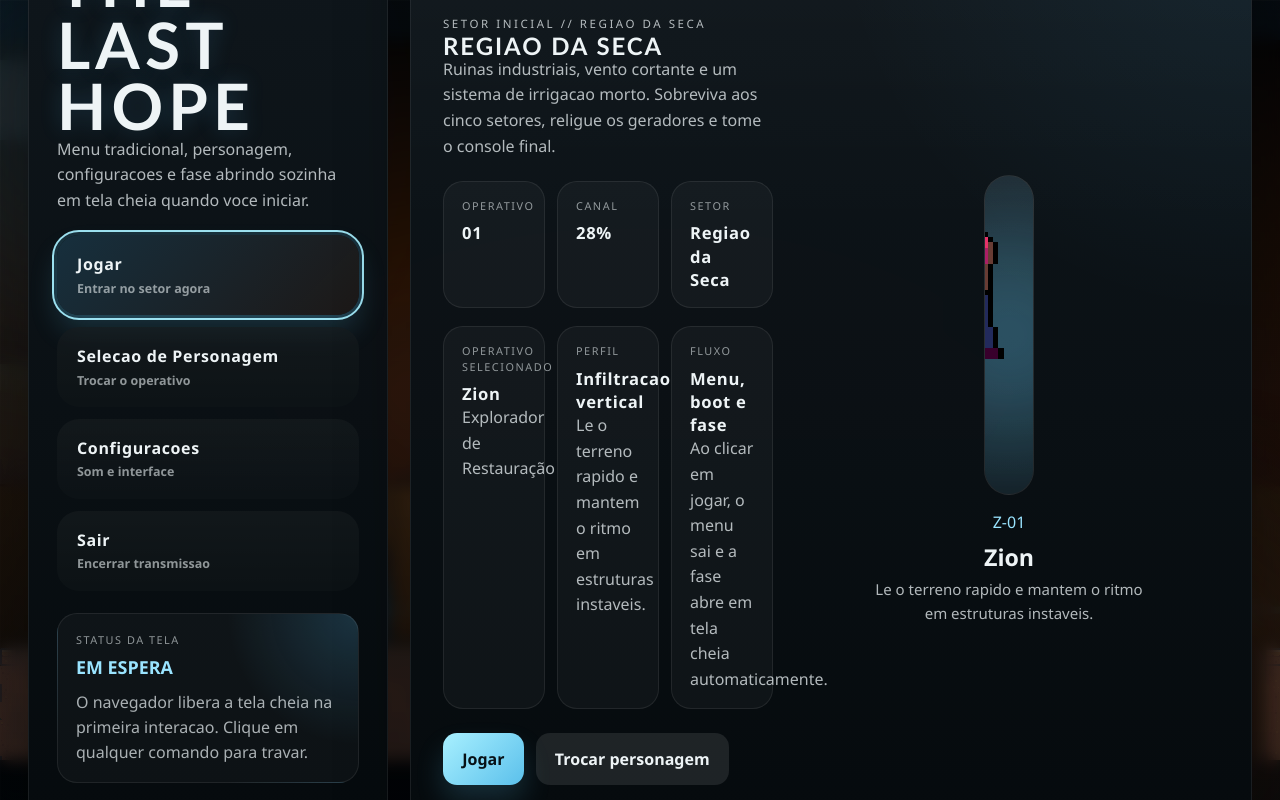
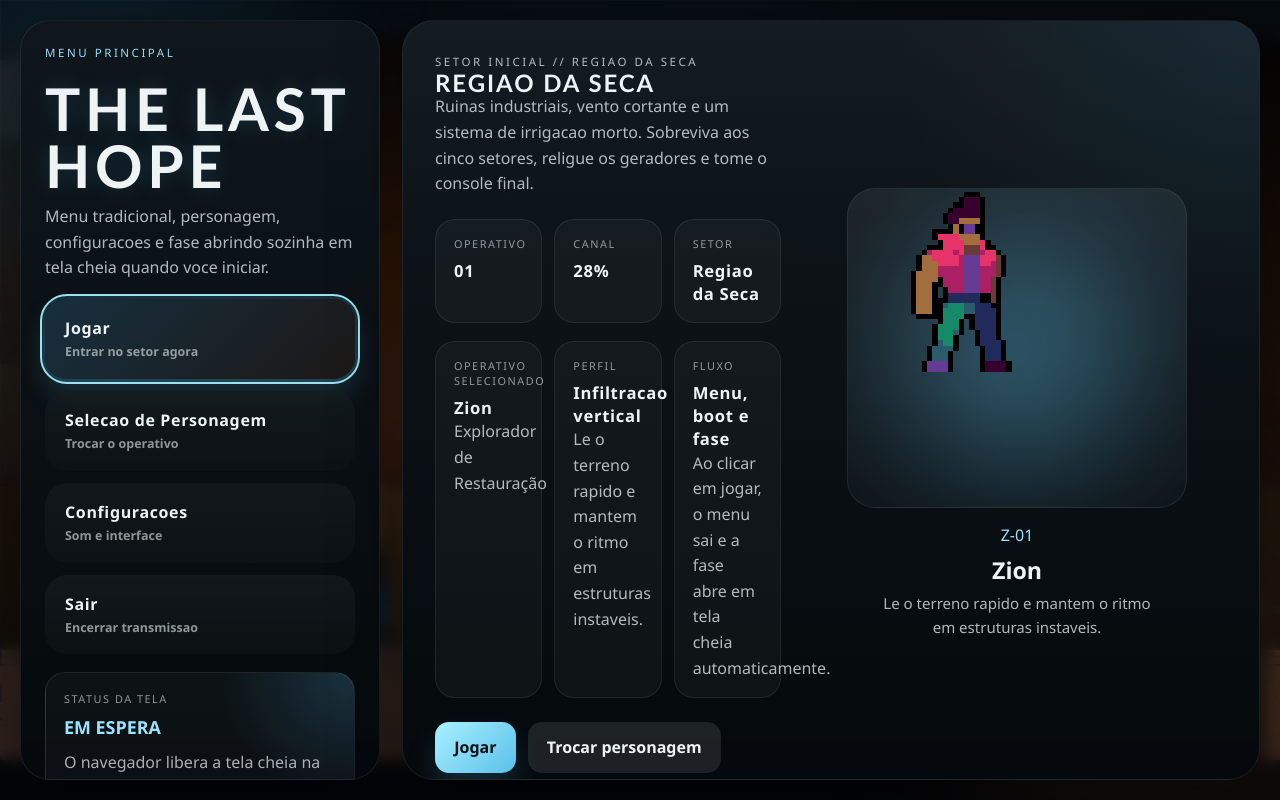
Before and after one commit to gabrielmiranda-droid/the-last-Hope, a React (Vite) app: page / in a window 1280 px wide. Built offline with nearby package versions, Linux system fonts and the light colour scheme.

Commit message:
fix: tighten fullscreen shell layout

```diff
--- a/src/components/GameShell.tsx
+++ b/src/components/GameShell.tsx
@@ -717,14 +717,16 @@ export function GameShell() {
                   <button
                     className={`front-tab${menuView === "characters" ? " is-active" : ""}`}
                     onClick={() => openMenuView("characters")}
+                    aria-label="Selecao de personagem"
                   >
-                    Personagens
+                    Operativo
                   </button>
                   <button
                     className={`front-tab${menuView === "settings" ? " is-active" : ""}`}
                     onClick={() => openMenuView("settings")}
+                    aria-label="Configuracoes"
                   >
-                    Configuracoes
+                    Ajustes
                   </button>
                 </div>
               </aside>
--- a/src/styles/global.css
+++ b/src/styles/global.css
@@ -17,11 +17,15 @@ html,
 body,
 #root {
   margin: 0;
+  width: 100%;
+  height: 100%;
   min-height: 100%;
+  overflow: hidden;
 }
 
 body {
   min-height: 100vh;
+  overflow: hidden;
 }
 
 button,
@@ -2011,13 +2015,13 @@ input[type="checkbox"] {
 .front-overlay {
   display: grid;
   place-items: center;
-  padding: 28px;
+  padding: 20px;
   background:
     linear-gradient(180deg, rgba(2, 5, 8, 0.58), rgba(2, 5, 8, 0.74)),
     linear-gradient(90deg, rgba(255, 255, 255, 0.025) 0 1px, transparent 1px 120px),
     linear-gradient(180deg, rgba(255, 255, 255, 0.02) 0 1px, transparent 1px 120px);
   backdrop-filter: blur(8px);
-  overflow: auto;
+  overflow: hidden;
 }
 
 .front-grid-pattern,
@@ -2063,7 +2067,10 @@ input[type="checkbox"] {
   grid-template-columns: minmax(300px, 360px) minmax(0, 1fr);
   gap: 22px;
   width: min(100%, 1540px);
-  min-height: min(100%, 920px);
+  height: min(100%, 920px);
+  max-height: calc(100vh - 40px);
+  min-height: 0;
+  align-items: stretch;
 }
 
 .front-sidebar,
@@ -2081,10 +2088,15 @@ input[type="checkbox"] {
 .front-sidebar {
   display: flex;
   flex-direction: column;
-  gap: 22px;
-  padding: 28px;
+  gap: 18px;
+  padding: 24px;
   border-radius: 30px;
   overflow: hidden;
+}
+
+.front-brand {
+  display: grid;
+  gap: 10px;
 }
 
 .front-brand h1,
@@ -2100,7 +2112,7 @@ input[type="checkbox"] {
 }
 
 .front-brand h1 {
-  font-size: clamp(2.8rem, 5vw, 4.4rem);
+  font-size: clamp(2.4rem, 4.6vw, 4rem);
   text-shadow: 0 0 22px rgba(83, 196, 255, 0.18);
 }
 
@@ -2256,13 +2268,21 @@ input[type="checkbox"] {
   grid-template-columns: repeat(3, minmax(0, 1fr));
   gap: 10px;
   padding: 8px;
+  margin-top: auto;
 }
 
 .front-tab {
+  display: grid;
+  place-items: center;
   padding: 14px 10px;
   border-radius: 16px;
   background: transparent;
   box-shadow: none;
+  min-width: 0;
+  white-space: normal;
+  text-align: center;
+  line-height: 1.2;
+  font-size: 0.84rem;
 }
 
 .front-tab.is-active,
@@ -2273,6 +2293,8 @@ input[type="checkbox"] {
 .front-panel {
   display: grid;
   align-items: stretch;
+  min-width: 0;
+  min-height: 0;
 }
 
 .front-card,
@@ -2308,7 +2330,8 @@ input[type="checkbox"] {
   display: grid;
   grid-template-columns: minmax(0, 1.2fr) minmax(280px, 420px);
   gap: 26px;
-  align-items: center;
+  align-items: start;
+  align-content: start;
 }
 
 .front-hero-copy,
@@ -2366,6 +2389,8 @@ input[type="checkbox"] {
   display: grid;
   gap: 16px;
   justify-items: center;
+  align-content: center;
+  min-height: 100%;
 }
 
 .front-character-shell,
@@ -2374,6 +2399,7 @@ input[type="checkbox"] {
   position: relative;
   display: grid;
   place-items: center;
+  width: 100%;
   min-height: 320px;
   border-radius: 28px;
   border: 1px solid rgba(255, 255, 255, 0.08);
@@ -2381,6 +2407,16 @@ input[type="checkbox"] {
     linear-gradient(180deg, rgba(255, 255, 255, 0.045), rgba(255, 255, 255, 0.01)),
     rgba(255, 255, 255, 0.02);
   overflow: hidden;
+}
+
+.front-character-shell {
+  max-width: 340px;
+  justify-self: center;
+}
+
+.front-character-showcase {
+  max-width: 360px;
+  justify-self: stretch;
 }
 
 .front-character-glow {
@@ -2438,7 +2474,7 @@ input[type="checkbox"] {
 .front-section-head {
   display: grid;
   gap: 10px;
-  margin-bottom: 24px;
+  margin-bottom: 20px;
 }
 
 .front-section-head h2 {
@@ -2452,6 +2488,7 @@ input[type="checkbox"] {
 .front-character-layout {
   display: grid;
   gap: 24px;
+  min-height: 0;
 }
 
 .front-character-focus {
@@ -2878,7 +2915,8 @@ input[type="checkbox"] {
   }
 
   .front-layout {
-    min-height: auto;
+    height: auto;
+    max-height: none;
   }
 
   .front-stat-grid,
@@ -2923,6 +2961,11 @@ input[type="checkbox"] {
   .victory-card {
     padding: 22px;
     border-radius: 24px;
+  }
+
+  .front-layout {
+    width: 100%;
+    height: 100%;
   }
 
   .front-character-shell,
```
